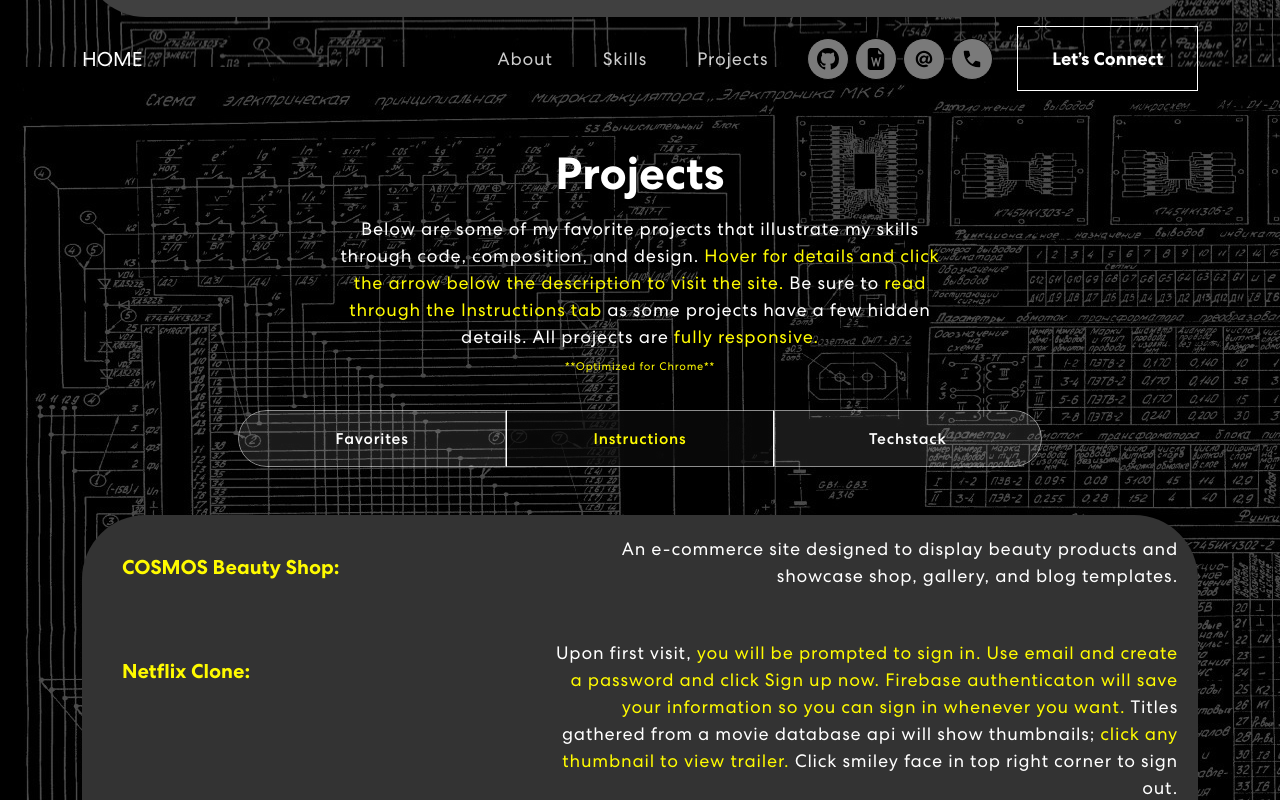
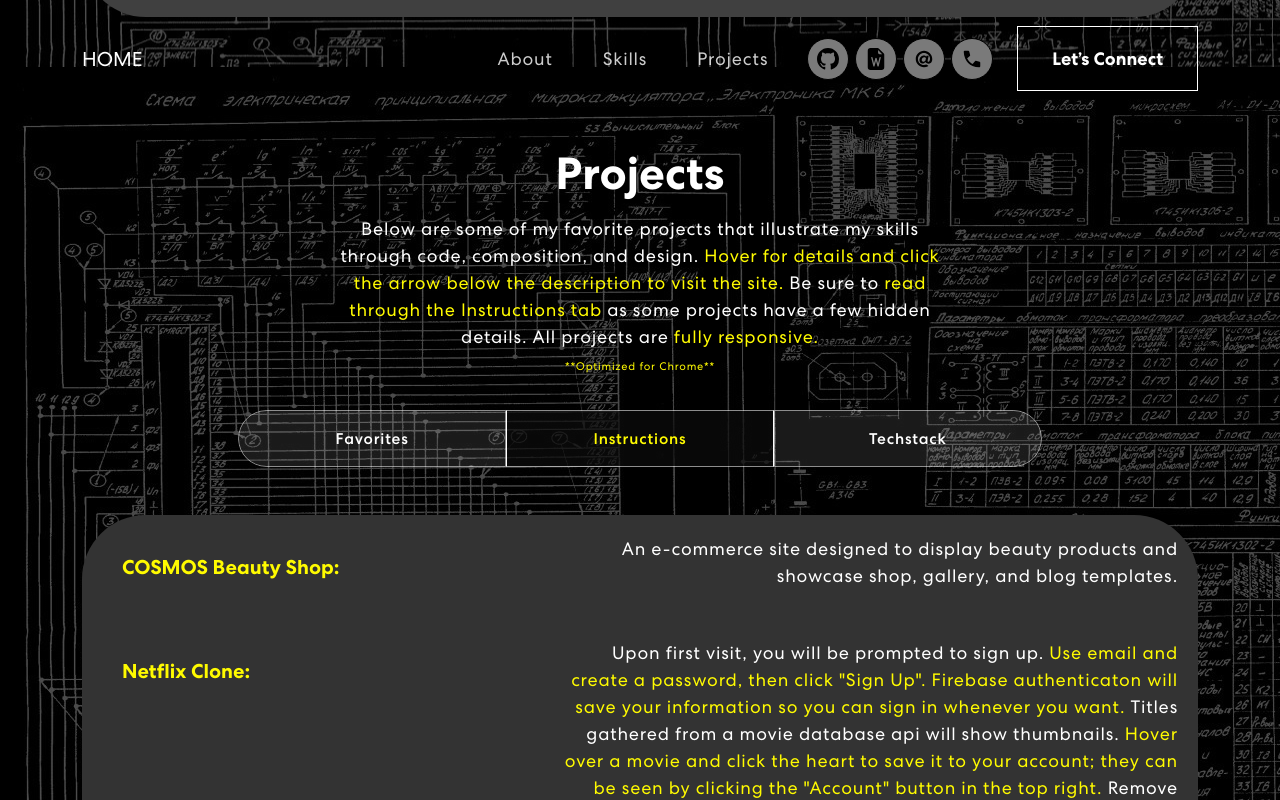
Before and after one commit to DexterMcgee/personal-portfolio, a React (Create React App) app: page / in a window 1280 px wide. Both pictures are taken after a click on the tab "Instructions". Shown: the part 1325-2125 px from the top of the page. Built offline with nearby package versions, Linux system fonts and the light colour scheme.

Commit message:
changed description

```diff
--- a/src/components/Projects.jsx
+++ b/src/components/Projects.jsx
@@ -135,21 +135,23 @@
                       <div>
                         <h2>Netflix Clone:</h2>
                         <p>
-                          Upon first visit,{" "}
+                          Upon first visit, you will be prompted to sign up.
                           <yellowtext>
                             {" "}
-                            you will be prompted to sign in. Use email and
-                            create a password and click Sign up now. Firebase
-                            authenticaton will save your information so you can
-                            sign in whenever you want.{" "}
+                            Use email and create a password, then click "Sign
+                            Up". Firebase authenticaton will save your
+                            information so you can sign in whenever you want.{" "}
                           </yellowtext>{" "}
                           Titles gathered from a movie database api will show
-                          thumbnails;{" "}
+                          thumbnails.{" "}
                           <yellowtext>
                             {" "}
-                            click any thumbnail to view trailer.
+                            Hover over a movie and click the heart to save it to
+                            your account; they can be seen by clicking the
+                            "Account" button in the top right.
                           </yellowtext>{" "}
-                          Click smiley face in top right corner to sign out.
+                          Remove from your account by hovering a movie and
+                          clicking the (x).
                         </p>
                       </div>
                       <div>
```
